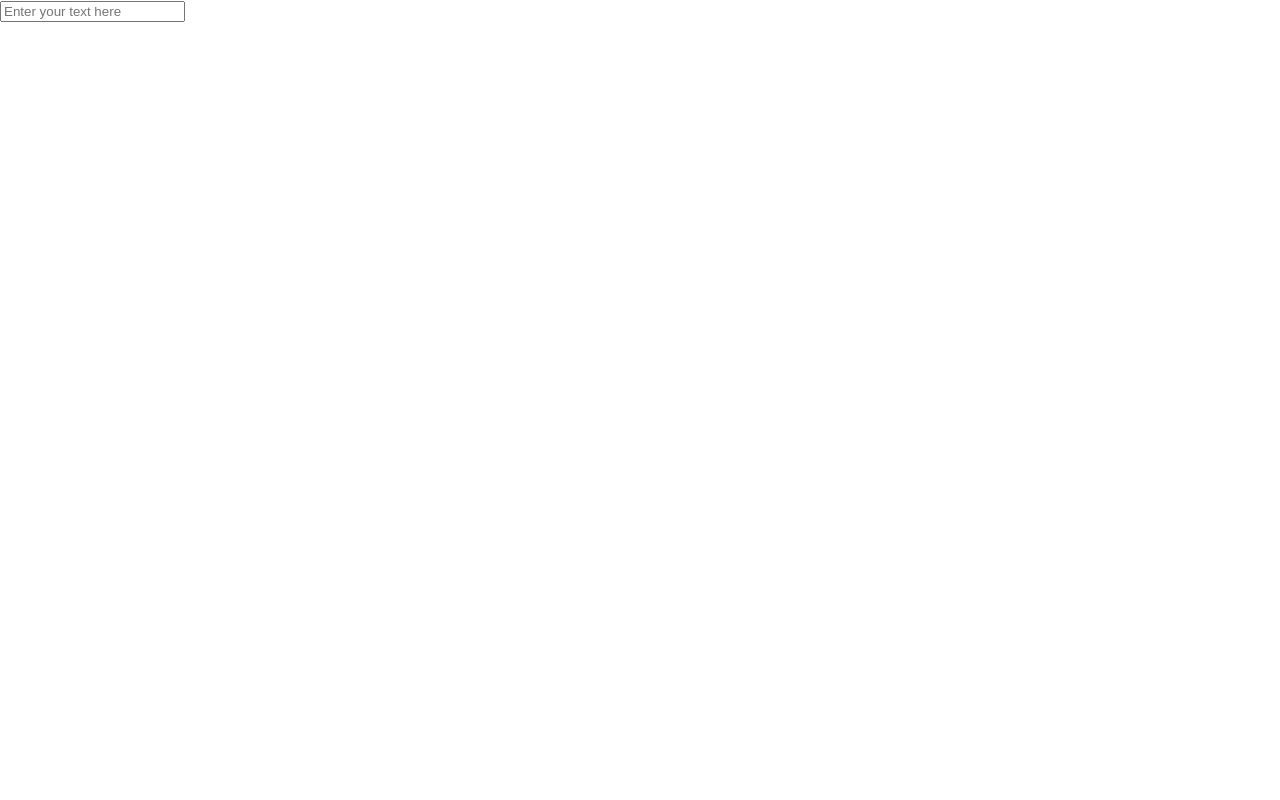
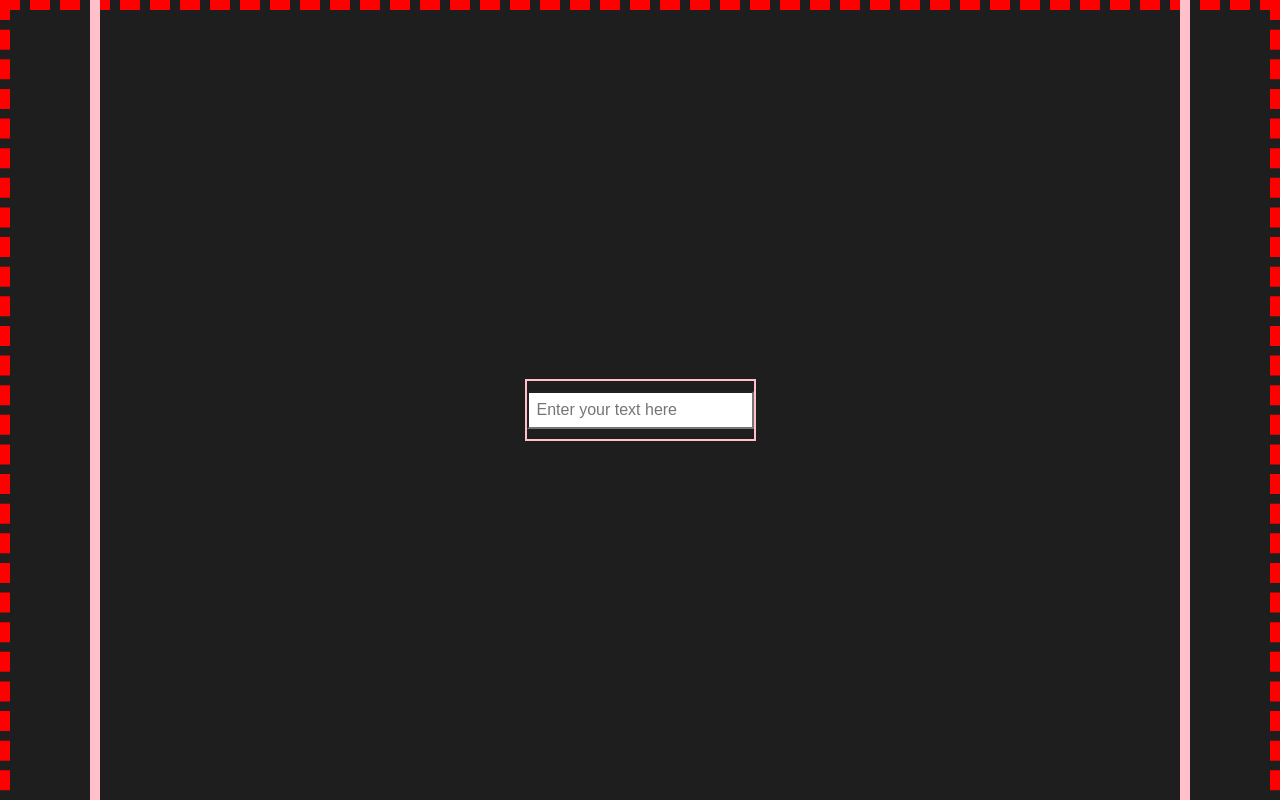
Before and after one commit to DouglasVDM/carousel-generator, a React (Create React App) app: page / in a window 1280 px wide. Shown: the top 800 px of the page. Built offline with nearby package versions, Linux system fonts and the light colour scheme.

Commit message:
Initial CSS for pdf input styling

```diff
--- a/src/App.css
+++ b/src/App.css
@@ -1,38 +1,59 @@
-.App {
+body {
+  margin: 0;
+  padding: 0;
+  height: 100vh;
+  background-color: #1e1e1e;
+  color: #ffffff;
+  display: flex;
+  justify-content: center;
+  align-items: center;
+  border: 10px dashed red;
+}
+
+.container {
+  width: 1080px;
+  height: 1080px;
+  border: 10px solid pink;
+  display: flex;
+  justify-content: center;
+  align-items: center;
+  overflow: hidden;
+}
+
+
+.pdf {
+  width: 100%;
+  height: 100%;
+  display: flex;
+  background-color: #ffffff;
+  flex-direction: column;
+  justify-content: center;
+  align-items: center;
   text-align: center;
 }
 
-.App-logo {
-  height: 40vmin;
-  pointer-events: none;
+
+.input-container {
+  display: flex;
+  align-items: center;
+  justify-content: center;
+  border: 2px solid pink;
 }
 
-@media (prefers-reduced-motion: no-preference) {
-  .App-logo {
-    animation: App-logo-spin infinite 20s linear;
-  }
+.input-container h1 {
+  flex: 1;
+  font-size: 4rem;
+  margin-bottom: 1rem;
 }
 
-.App-header {
-  background-color: #282c34;
-  min-height: 100vh;
-  display: flex;
-  flex-direction: column;
-  align-items: center;
-  justify-content: center;
-  font-size: calc(10px + 2vmin);
-  color: white;
+input[type="text"] {
+  width: 100%;
+  padding: 0.5rem;
+  /* border: none; */
+  background-color: #ffffff;
+  /* Set input background color */
+  color: #1e1e1e;
+  /* Set input text color */
+  /* outline: none; */
+  font-size: 1rem;
 }
-
-.App-link {
-  color: #61dafb;
-}
-
-@keyframes App-logo-spin {
-  from {
-    transform: rotate(0deg);
-  }
-  to {
-    transform: rotate(360deg);
-  }
-}
--- a/src/Pdf.js
+++ b/src/Pdf.js
@@ -2,7 +2,6 @@ import React, { useState } from "react";
 
 const Pdf = () => {
   const [text, setText] = useState("");
-
 
   // const onSubmit = ()=>{
   // }:
@@ -14,7 +13,8 @@ const Pdf = () => {
   };
 
   return (
-    <div>
+    <div className="input-container">
+      <h1>{text}</h1>
       <input
         data-testid="pdf"
         type="text"
@@ -23,7 +23,6 @@ const Pdf = () => {
         onChange={handleChange}
         placeholder="Enter your text here"
       />
-      <h1>{text}</h1>
     </div>
   );
 };
```
